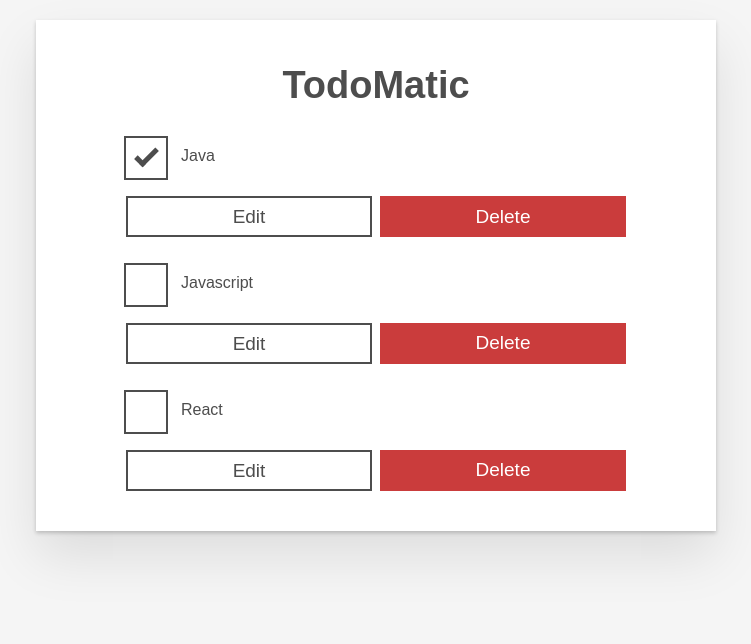
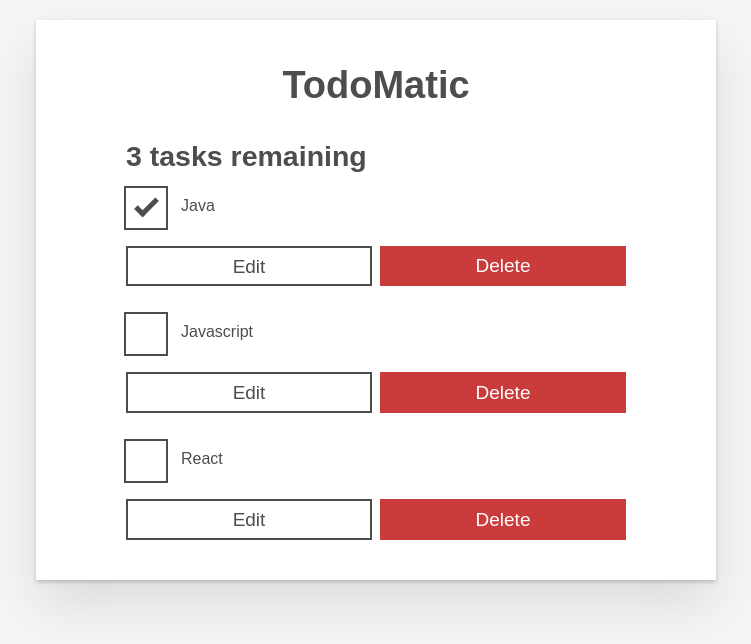
Before and after one commit to bishtkiran/TDD-TodoMatic, a React (Create React App) app: page / in a window 1280 px wide. Shown: the top 644 px of the page, without its empty margins (264-1015 px from the left). Built offline with nearby package versions, Linux system fonts and the light colour scheme.

Commit message:
refactoring for repetitive code added

```diff
--- a/src/App.js
+++ b/src/App.js
@@ -1,11 +1,23 @@
 import Todo from "./components/Todo";
-function App() {
+function App(props) {
+  const taskList = props.tasks.map((task) => (
+    <Todo id={task.id} name={task.name} completed={task.completed} key={task.id} />
+  ));
+
   return(
     <div className="todoapp stack-large">
       <h1>TodoMatic</h1>
-      <Todo name = "Java" completed={true} id="todo-0"/>
-      <Todo name ="Javascript" completed={false} id="todo-1"/>
-      <Todo name="React" completed={false} id="todo-2"/>
+      <h2 id="list-heading">
+        3 tasks remaining
+      </h2>
+      <ul
+        role="list"
+        className="todo-list stack-large stack-exception"
+        aria-labelledby="list-heading"
+      >
+      {taskList}
+      </ul>
+
     </div>
   );
 }
--- a/src/components/Todo.js
+++ b/src/components/Todo.js
@@ -1,4 +1,4 @@
-import React from 'react'
+import React from 'react';
 
 function Todo(props) {
     return (
--- a/src/index.js
+++ b/src/index.js
@@ -4,10 +4,16 @@ import './index.css';
 import App from './App';
 import reportWebVitals from './reportWebVitals';
 
+const DATA = [
+  { id: "todo-0", name: "Java", completed: true },
+  { id: "todo-1", name: "Javascript", completed: false },
+  { id: "todo-2", name: "React", completed: false }
+];
+
 const root = ReactDOM.createRoot(document.getElementById('root'));
 root.render(
   <React.StrictMode>
-    <App />
+    <App tasks={DATA}/>
   </React.StrictMode>
 );
 
```
Also changed, not shown: 1 other file (tests, documents, lock files or other folders).
